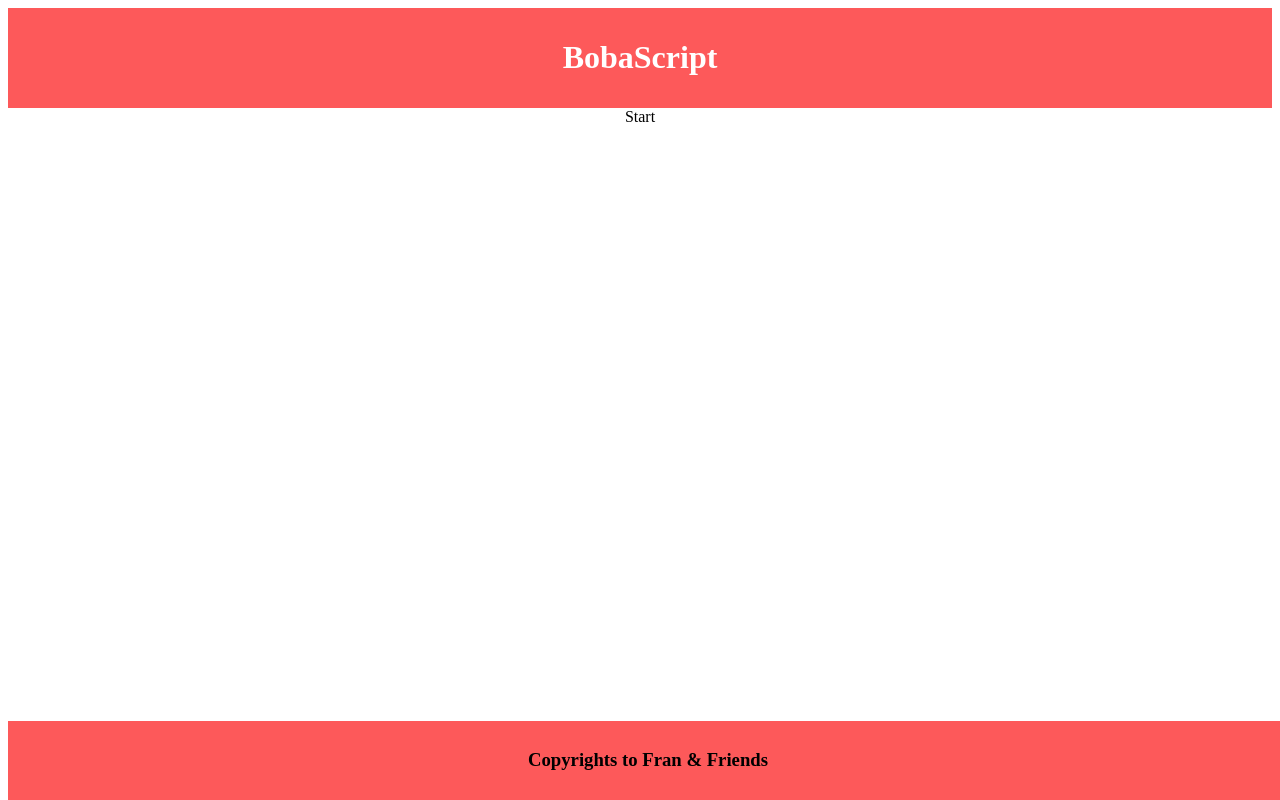
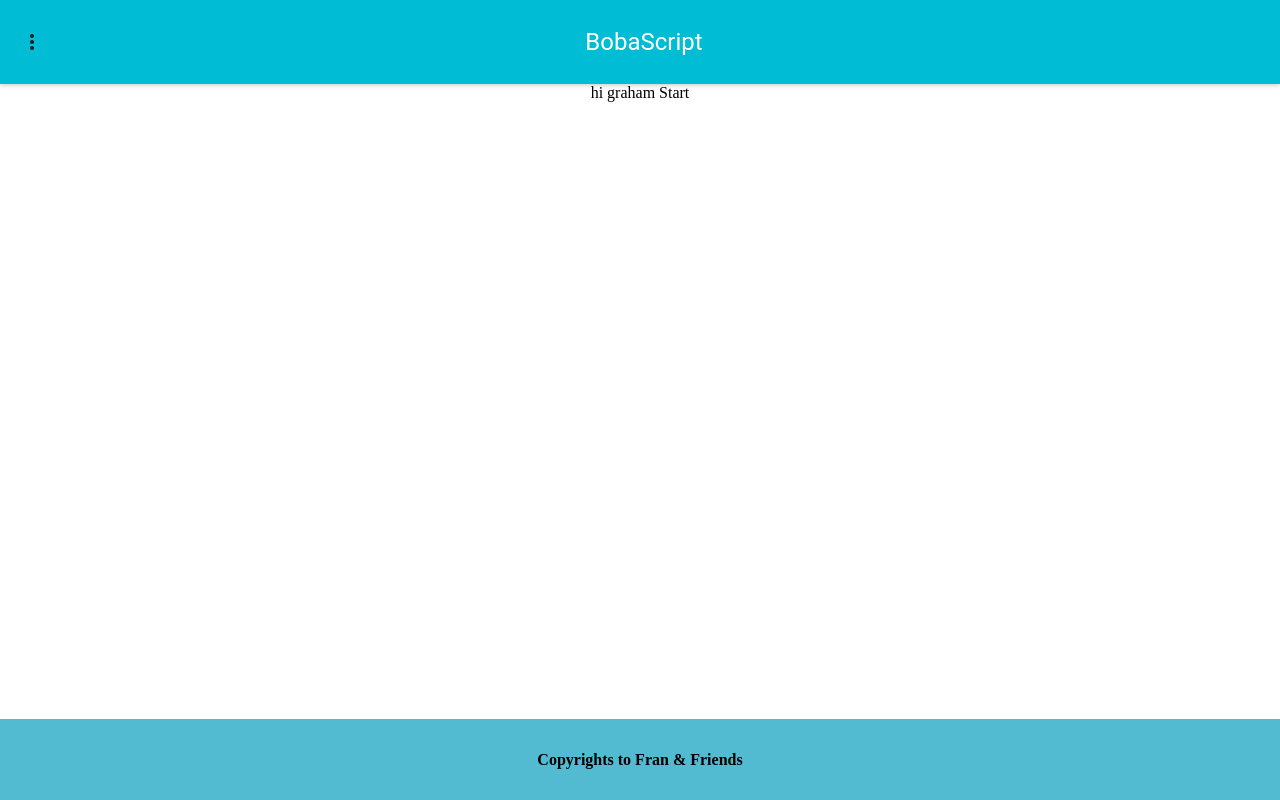
Before and after one commit to borajimin/BobaScript-frontend, a React app: page / in a window 1280 px wide. Built offline with nearby package versions, Linux system fonts and the light colour scheme; some packages are replaced by stand-ins of ours.

Commit message:
starting up the website

```diff
--- a/client/App.js
+++ b/client/App.js
@@ -1,9 +1,15 @@
 
 import React from 'react';
-import { HashRouter as Router, Route } from 'react-router-dom';
+import { Route } from 'react-router-dom';
 import Finish from './components/Finish';
 import Start from './components/Start';
-import Test1 from './components/Test1';
+import Test from './components/Test';
+import AppBar from 'material-ui/AppBar';
+import IconMenu from 'material-ui/IconMenu';
+import IconButton from 'material-ui/IconButton';
+import MoreVertIcon from 'material-ui/svg-icons/navigation/more-vert';
+import MenuItem from 'material-ui/MenuItem';
+
 
 class App extends React.Component {
   constructor(props) {
@@ -13,24 +19,35 @@ class App extends React.Component {
   }
 
   componentDidMount() {
+    console.log(this.props.history);
   }
 
 
   render() {
     return (
       <div className="App">
-        <header className="App-header">
-          <h1>BobaScript</h1>
-        </header>
-        <Router>
-          <div className="App-body">
-            <Route exact path="/" component={Start}/>
-            <Route path="/test1" component={Test1}/>
-            <Route path="/finish" component={Finish}/>
-          </div>
-        </Router>
+        <AppBar
+          iconElementLeft={
+            <IconMenu
+              iconButtonElement={<IconButton><MoreVertIcon /></IconButton>}
+              anchorOrigin={{horizontal: 'left', vertical: 'top'}}
+              targetOrigin={{horizontal: 'left', vertical: 'top'}}
+            >
+              <MenuItem primaryText="Start"  onClick={() => this.props.history.push('/')} />
+              <MenuItem primaryText="Test 1" onClick={() => this.props.history.push('/test1')} />
+              <MenuItem primaryText="Finish" onClick={() => this.props.history.push('/finish')} />
+            </IconMenu>}
+          title="BobaScript"
+          iconClassNameRight="muidocs-icon-navigation-expand-more"
+          className="App-header"
+        />
+        <div className="App-body">
+          <Route exact path="/" component={Start}/>
+          <Route path="/test/:number" component={Test}/>
+          <Route path="/finish" component={Finish}/>
+        </div>
         <footer className="App-footer">
-          <h3>Copyrights to Fran & Friends</h3>
+          <h4>Copyrights to Fran & Friends</h4>
         </footer>
       </div>
     );
--- a/client/components/Start.js
+++ b/client/components/Start.js
@@ -9,12 +9,15 @@ class Start extends React.Component {
   }
 
   componentDidMount() {
+    console.log(this.props.history);
   }
 
 
   render() {
     return (
       <div>
+
+      hi graham
         Start
       </div>
     );
--- a/client/index.js
+++ b/client/index.js
@@ -3,12 +3,16 @@ import ReactDOM from 'react-dom';
 import { AppContainer } from 'react-hot-loader';
 import MuiThemeProvider from 'material-ui/styles/MuiThemeProvider';
 import App from './App';
+import { HashRouter as Router, Route } from 'react-router-dom';
+
 
 const render = Component => {
   ReactDOM.render(
     <MuiThemeProvider>
       <AppContainer>
-        <Component />
+        <Router>
+          <Route path="/" component={Component} />
+        </Router>
       </AppContainer>
     </MuiThemeProvider>,
     document.getElementById('root'),
--- a/public/assets/css/style.css
+++ b/public/assets/css/style.css
@@ -1,3 +1,8 @@
+body {
+  margin: 0px;
+  padding: 0;
+}
+
 .App {
   text-align: center;
 }
@@ -21,8 +26,8 @@
 
 .App-footer {
   position: fixed;
-  bottom:0;
-  background-color: #fd595a;
+  bottom: 0;
+  background-color: #52BAD1;
   width: 100%;
   padding: 10px 0;
 }
--- a/webpack.config.js
+++ b/webpack.config.js
@@ -31,5 +31,6 @@ module.exports = {
   stats: {
     colors: true
   },
-  devtool: 'source-map'
+  devtool: 'source-map',
+  mode: 'development'
 };
```
Also changed, not shown: client/components/Test.js (renamed from client/components/Test1.js), 1 other file.
